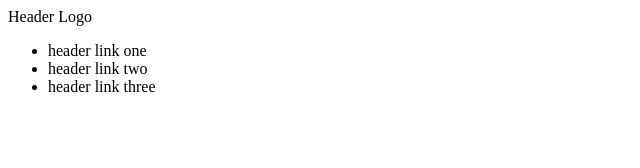
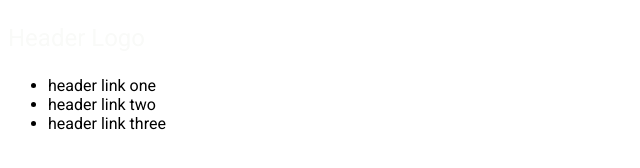
Before and after one commit to slipscomb3/top-landing-page, a plain HTML site: page index.html in a window 1280 px wide. Shown: the whole page, without its empty margins (0-640 px from the left). Drawn offline with Linux system fonts and the light colour scheme.

Commit message:
Add logo and links text and font color

```diff
--- a/index.html
+++ b/index.html
@@ -11,7 +11,7 @@
     <div class="top"></div>
         <div class="nav-bar"></div>
             <div class="nav-bar-left">
-                Header Logo
+                <p id="header-logo">Header Logo</p>
             </div>
             <div class="nav-bar-right"></div>
                 <ul class="links">
--- a/style.css
+++ b/style.css
@@ -0,0 +1,14 @@
+@import url('https://fonts.googleapis.com/css2?family=Roboto:wght@400;700&display=swap');
+
+body {
+  font-family: Roboto, sans-serif;
+}
+
+.top {
+  background-color: #1f2937;
+}
+
+#header-logo {
+  font-size: 24px;
+  color: #f9faf8
+}
```
